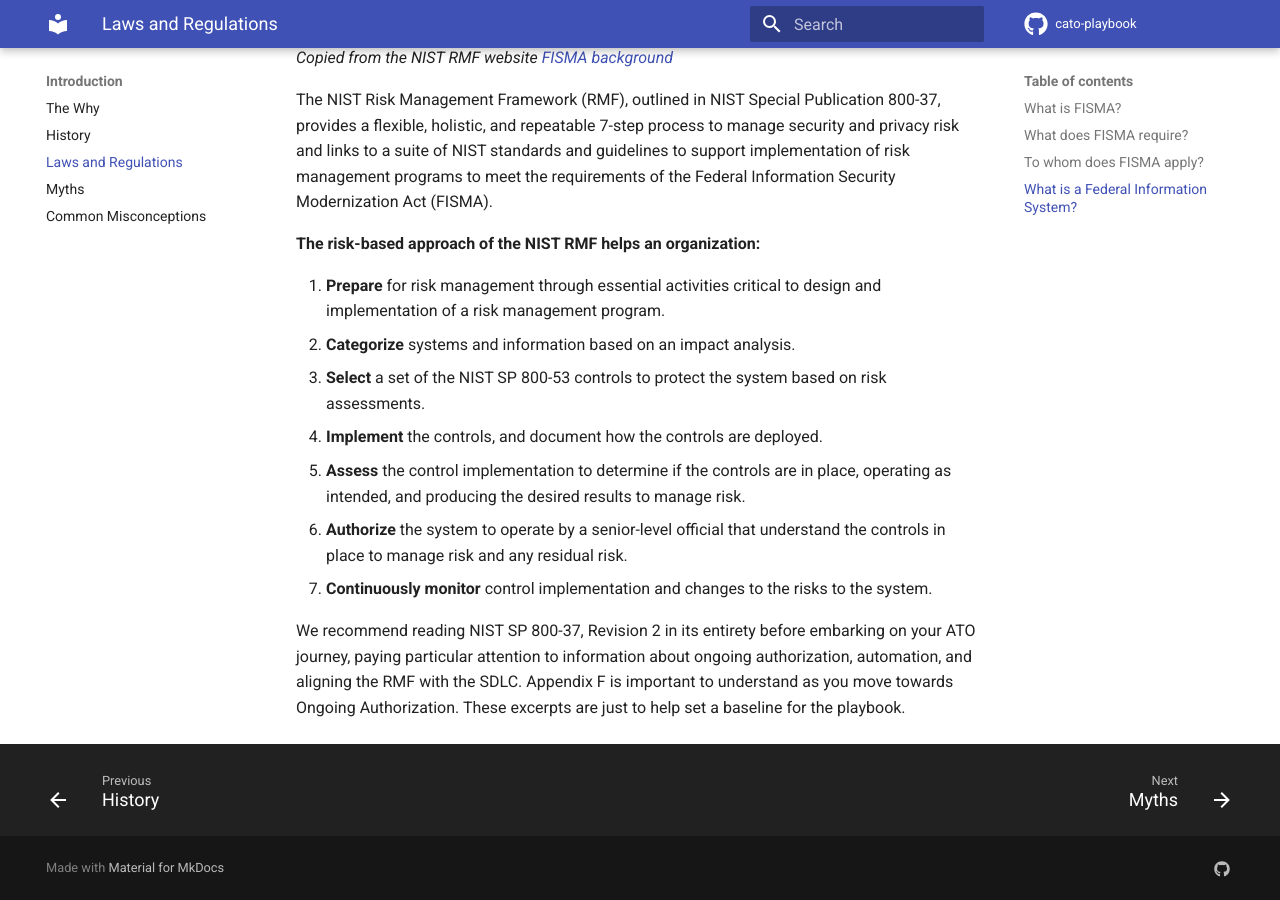
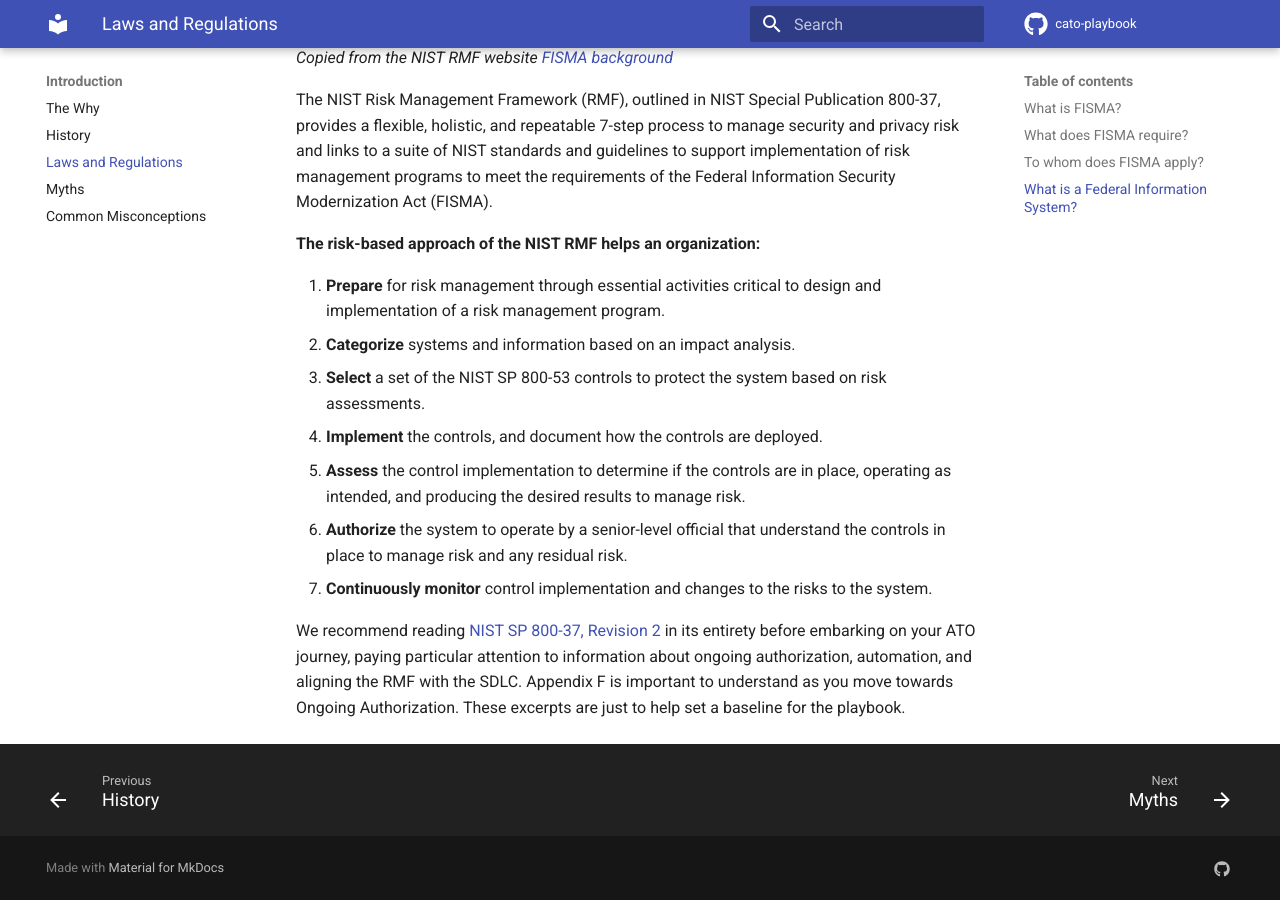
Before and after one commit to rise8-us/cato-playbook, an MkDocs documentation site: the page built from docs/laws.md, in a window 1280 px wide and 900 px high, scrolled down 1818 px. Built offline with MkDocs 1.6.1 and Material for MkDocs 9.7.7, drawn with Linux system fonts in a browser that asks for light colours; comment, search, counter and statistics services are not loaded; some of the changed lines change nothing that is shown.

Commit message:
Update laws.md

```diff
--- a/docs/laws.md
+++ b/docs/laws.md
@@ -56,4 +56,4 @@ The NIST Risk Management Framework (RMF), outlined in NIST Special Publication 8
 6. **Authorize** the system to operate by a senior-level official that understand the controls in place to manage risk and any residual risk.
 7. **Continuously monitor** control implementation and changes to the risks to the system.
 
-We recommend reading NIST SP 800-37, Revision 2 in its entirety before embarking on your ATO journey, paying particular attention to information about ongoing authorization, automation, and aligning the RMF with the SDLC. Appendix F is important to understand as you move towards Ongoing Authorization. These excerpts are just to help set a baseline for the playbook.
+We recommend reading [NIST SP 800-37, Revision 2](https://csrc.nist.gov/pubs/sp/800/37/r2/final) in its entirety before embarking on your ATO journey, paying particular attention to information about ongoing authorization, automation, and aligning the RMF with the SDLC. Appendix F is important to understand as you move towards Ongoing Authorization. These excerpts are just to help set a baseline for the playbook.
```
